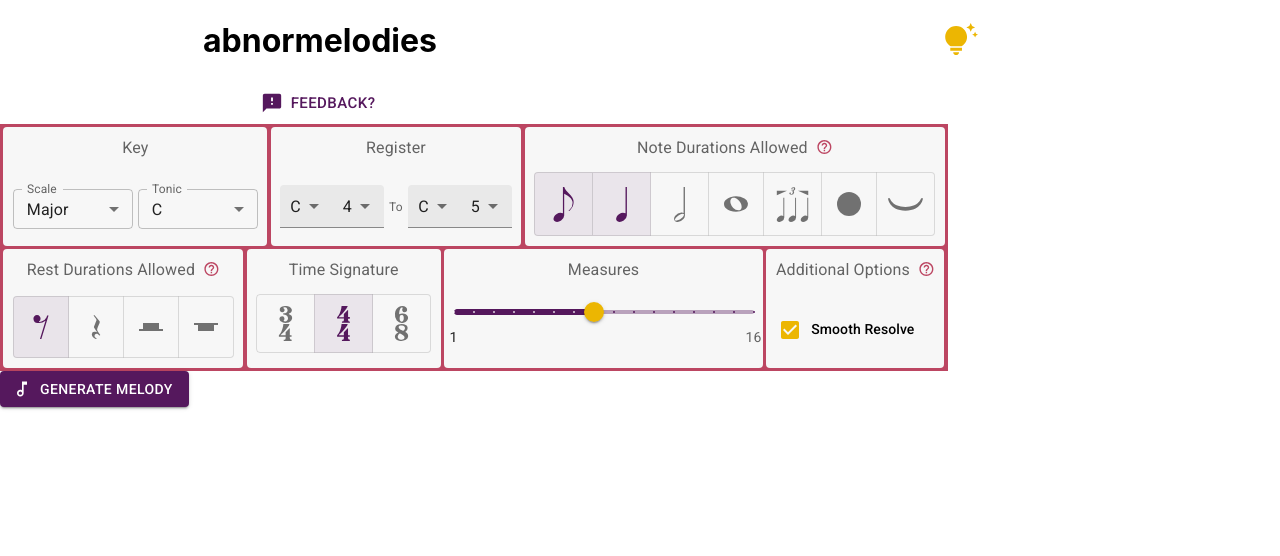
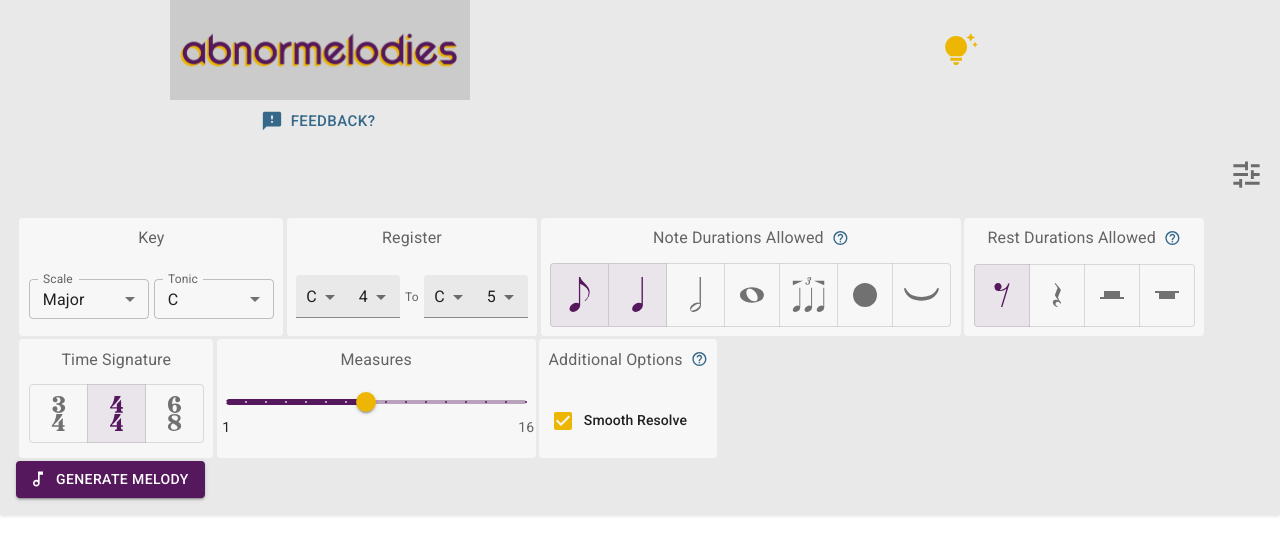
Before and after one commit to technikka/Abnormelodies_UI, a React (Create React App) app: page / in a window 1280 px wide. Shown: the top 556 px of the page. Built offline with nearby package versions, Linux system fonts and the light colour scheme.

Commit message:
wrap form in accordion and add some styling

```diff
--- a/src/App.js
+++ b/src/App.js
@@ -19,8 +19,6 @@ const App = () => {
   const melodyMounted = useRef(false);
   const [alertIsVisible, setAlertIsVisible] = useState(false);
 
-  const [feedbackText, setFeedbackText] = useState("");
-
   const theme = createTheme({
     palette: {
       primary: {
@@ -31,7 +29,11 @@ const App = () => {
       },
       tertiary: {
         // main: "#CE653C" // salmon-ish
-        main: "#BC4662" // pink
+        // main: "#BC4662" // pink
+        main: "#366989",
+      },
+      background: {
+        main: "#e9e9e9"
       }
     },
     // gridContainerStyle: {
--- a/src/components/FeedbackDialog.js
+++ b/src/components/FeedbackDialog.js
@@ -83,6 +83,7 @@ const FeedbackDialog = (props) => {
         startIcon={<FeedbackIcon />}
         size="large"
         onClick={handleOpen}
+        color="tertiary"
       >
         Feedback?
       </Button>
--- a/src/components/Form.js
+++ b/src/components/Form.js
@@ -6,13 +6,27 @@ import FormMeasures from "./FormMeasures";
 import FormNoteDurations from "./FormNoteDurations";
 import FormRestDurations from "./FormRestDurations";
 import FormRules from "./FormRules";
-import { Button, Alert, AlertTitle } from '@mui/material';
+import {
+  Button,
+  Alert,
+  AlertTitle,
+  Accordion,
+  AccordionSummary,
+  AccordionDetails
+} from '@mui/material';
 import MusicNoteOutlinedIcon from '@mui/icons-material/MusicNoteOutlined';
+import TuneIcon from '@mui/icons-material/Tune';
 import { majorTonics, minorTonics, getScale } from "../Data";
 import { useTheme } from '@mui/material/styles';
 
 const Form = (props) => {
   const theme = useTheme();
+  const [expanded, setExpanded] = useState(true);
+
+  const handleAccordionState = () => {
+    setExpanded(!expanded);
+  }
+
   const [tonic, setTonic] = useState("C");
   const [scale, setScale] = useState("major");
 
@@ -243,14 +257,22 @@ const Form = (props) => {
     return tonic;
   };
 
-  const containerStyle = {
+  const formStyle = {
     padding: "0.2em",
-    backgroundColor: theme.palette.tertiary.main,
     display: "flex",
     flexWrap: "wrap",
     gap: "0.2em",
     // justifyContent: "space-around",
-    maxWidth: "942px",
+    // maxWidth: "942px",
+  }
+
+  const accordionStyle = {
+    backgroundColor: theme.palette.background.main,
+    // "& .MuiAccordion-root.MuiPaper-root": {
+    //   border: "1px solid green"
+    // }
+    borderRadius: "0",
+    boxShadow: "rgba(0, 0, 0, 0.1) 0px 2.6px 3px",
   }
 
   const itemStyle = {
@@ -259,6 +281,19 @@ const Form = (props) => {
   }
 
   return (
+    <div>
+      <Accordion
+        style={accordionStyle}
+        expanded={expanded}
+        onChange={handleAccordionState}
+      >
+        <AccordionSummary
+          expandIcon={<TuneIcon fontSize="large" />}
+          aria-controls="melody controls"
+
+        >
+        </AccordionSummary>
+        <AccordionDetails>
           <form
             onSubmit={(e) => {
               e.preventDefault();
@@ -266,7 +301,7 @@ const Form = (props) => {
             }}
 
           >
-      <div style={containerStyle}>
+            <div style={formStyle}>
               <div className="key" style={itemStyle}>
                 <FormKey
                   scale={scale}
@@ -330,19 +365,20 @@ const Form = (props) => {
                 />
               </div>
             </div>
-
             { alertIsVisible &&
               <Alert severity="error" sx={{my:2}}>
                 <AlertTitle>Error</AlertTitle>
                 There are unresolved errors on this page preventing a new melody from generating.
               </Alert> }
-
             <div style={itemStyle}>
               <Button variant="contained" color="primary" type="submit" startIcon={<MusicNoteOutlinedIcon />} >
                 Generate Melody
               </Button>
             </div>
           </form>
+        </AccordionDetails>
+      </Accordion>
+    </div>
   );
 };
 
--- a/src/components/Header.js
+++ b/src/components/Header.js
@@ -1,22 +1,25 @@
 import HeaderModal from "./HeaderModal";
 import FeedbackDialog from "./FeedbackDialog";
+import { useTheme } from "@mui/material/styles";
+import logo from "../abnormelodies-logo-plain.png";
 
 const Header = (props) => {
+  const theme = useTheme();
+
   const containerStyle = {
     display: "grid",
     gridTemplateColumns: "1fr 1fr",
     placeItems: "center",
-  }
+    backgroundColor: theme.palette.background.main,
+  };
 
   return (
     <div className="header-container" style={containerStyle}>
-      <h1>abnormelodies</h1>
+      <img src={logo} style={{width: "300px"}}/>
       <HeaderModal />
-      <FeedbackDialog
-        sendFeedback={props.sendFeedback}
-      />
+      <FeedbackDialog sendFeedback={props.sendFeedback} />
     </div>
-  )
-}
+  );
+};
 
 export default Header;
--- a/src/components/MelodyAudio.js
+++ b/src/components/MelodyAudio.js
@@ -128,7 +128,8 @@ const MelodyAudio = (props) => {
   };
 
   const containerStyle = {
-    backgroundColor: "#e5e5e5",
+    // backgroundColor: theme.palette.background.main,
+    backgroundColor: "#e9e9e9",
     display: "grid",
     gridTemplateColumns: "auto auto auto",
     position: "sticky",
```
Also changed, not shown: src/abnormelodies-logo-plain.png (added). Lines whose indentation alone changed are shown as unchanged.
